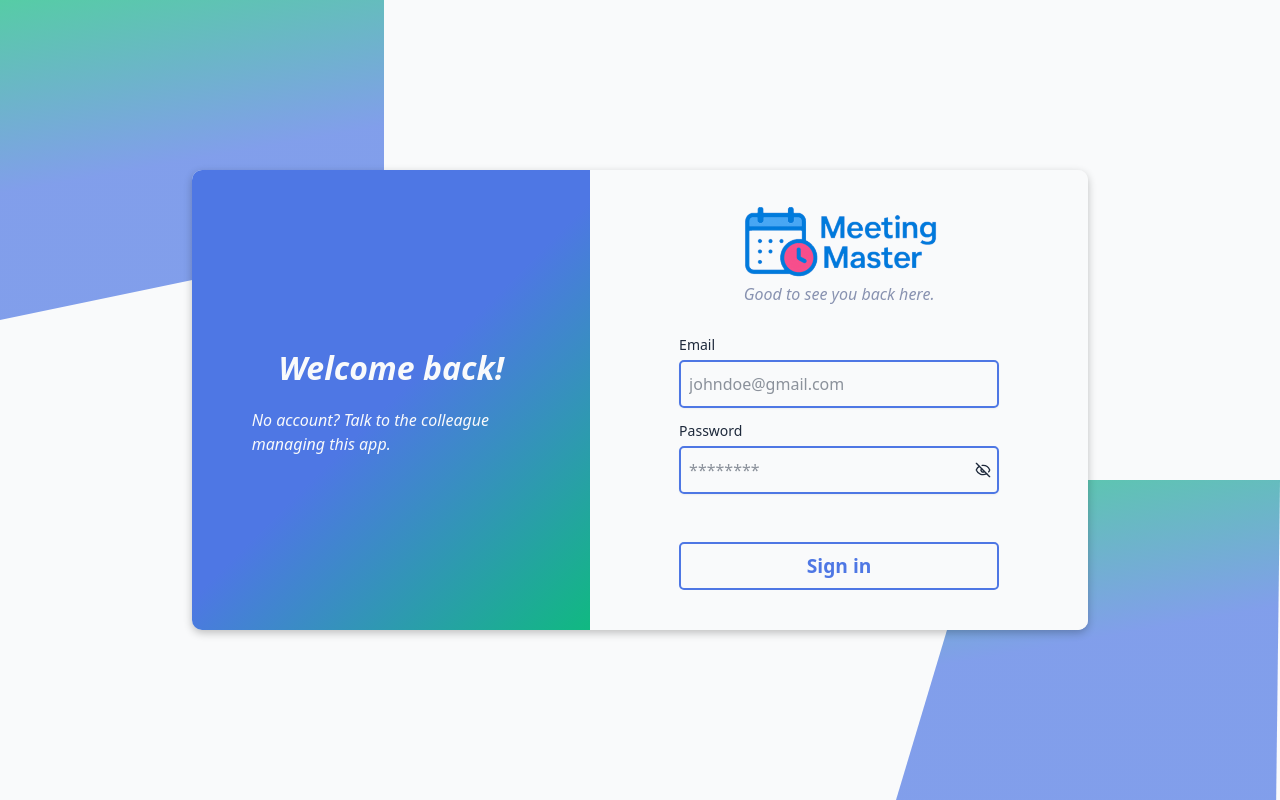
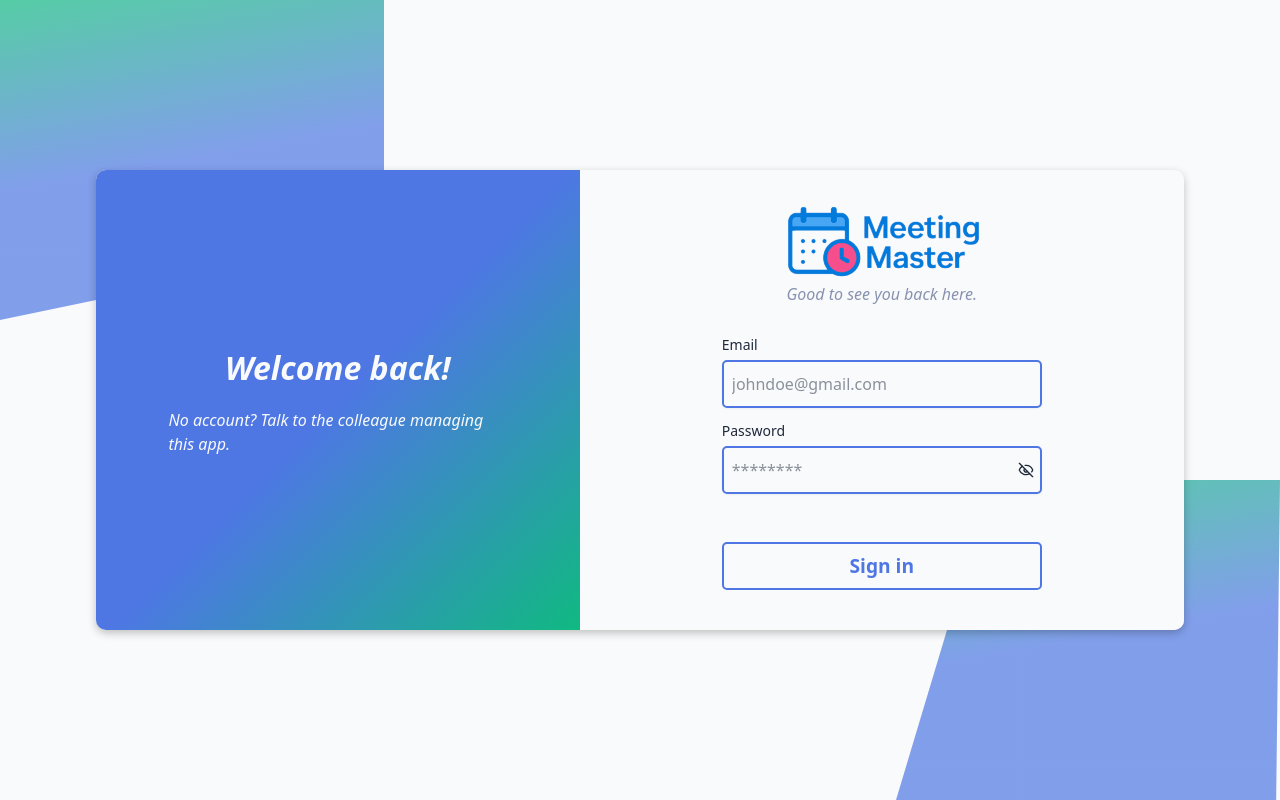
Before and after one commit to palyikris/meeting_master, a Next.js app: page /login in a window 1280 px wide. Built offline with nearby package versions, Linux system fonts and the light colour scheme; no server answers.

Commit message:
login style updates

```diff
--- a/src/app/login/styles/login.module.css
+++ b/src/app/login/styles/login.module.css
@@ -32,7 +32,7 @@
           clip-path: polygon(25% 0, 100% 0%, 99% 100%, 0% 100%);
 }
 .container .form {
-  width: 70%;
+  width: 85%;
   height: auto;
   color: #1E293B;
   background-color: #F9FAFB;
--- a/src/app/login/styles/login.module.scss
+++ b/src/app/login/styles/login.module.scss
@@ -29,7 +29,7 @@
   }
 
   .form {
-    @include container(70%, auto);
+    @include container(85%, auto);
     box-shadow: rgba(0, 0, 0, 0.24) 0px 3px 8px;
     border-radius: 10px;
     flex-direction: row;
```
